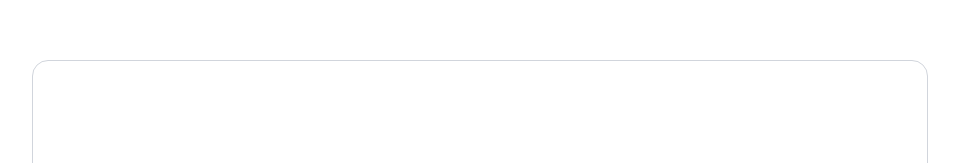
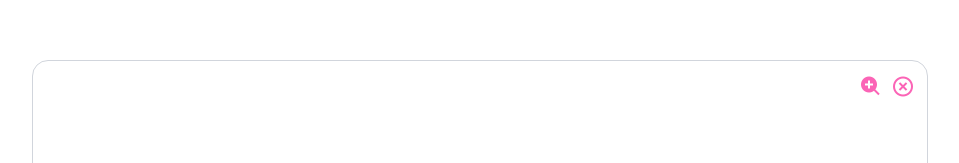
Before and after one commit to sadournyg/appleProducts, a React (Vite) app in the folder apple-products-store/: page / in a window 1280 px wide. Shown: the top 163 px of the page, without its empty margins (160-1119 px from the left). Built offline with nearby package versions, Linux system fonts and the light colour scheme.

Commit message:
Controls: Added zoom and close buttons with state management

```diff
--- a/apple-products-store/src/App.jsx
+++ b/apple-products-store/src/App.jsx
@@ -1,9 +1,21 @@
-import React from "react";
+import React, { useState } from "react";
+import Controls from "./components/Controls";
 
 const App = () => {
+  const [frameZoom, setFrameZoom] = useState(false);
+
+  const toggleZoom = () => {
+    setFrameZoom(!frameZoom);
+  };
   return (
     <div className="w-full h-screen grid place-items-center">
-      <div className="w-[70vw] h-[85vh] min-w-[70vw] min-h-[85vh] max-w-[90vw] max-h-[90vh] border border-gray-300 rounded-2xl resize overflow-auto"></div>
+      <div
+        className={`${
+          frameZoom && "min-w-[97vw] min-h-[97vh]"
+        } w-[70vw] h-[85vh] min-w-[70vw] min-h-[85vh] max-w-[90vw] max-h-[90vh] border border-gray-300 rounded-2xl resize overflow-auto relative transition-all duration-100`}
+      >
+        <Controls toggleZoom={toggleZoom} frameZoom={frameZoom} />
+      </div>
     </div>
   );
 };
--- /dev/null
+++ b/apple-products-store/src/components/Controls.jsx
@@ -0,0 +1,19 @@
+import React from "react";
+
+const Controls = ({ toggleZoom, frameZoom }) => {
+  return (
+    <div className="absolute top-3 right-3 space-x-2">
+      <button
+        className="text-2xl text-pink-400 cursor-pointer"
+        onClick={toggleZoom}
+      >
+        <i className={frameZoom ? "bx bxs-zoom-out" : "bx bxs-zoom-in"}></i>
+      </button>
+      <button className="text-2xl text-pink-400 ">
+        <i className="bx bx-x-circle"></i>
+      </button>
+    </div>
+  );
+};
+
+export default Controls;
```
